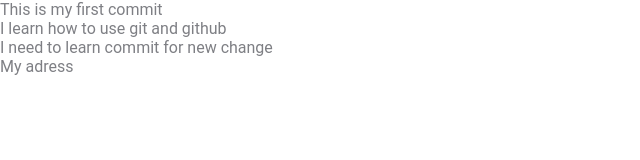
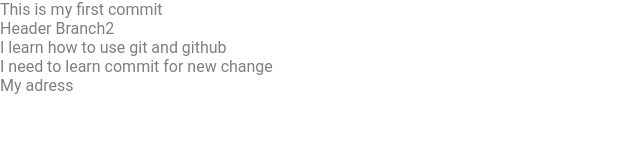
Before and after one commit to PKholodniuk/myFirstSite, a plain HTML site: page index.html in a window 1280 px wide. Shown: the whole page, without its empty margins (0-640 px from the left). Drawn offline with Linux system fonts and the light colour scheme.

Commit message:
add header branch2

```diff
--- a/index.html
+++ b/index.html
@@ -11,6 +11,7 @@
 
 <body>
 <body>This is my first commit</body>
+<header>Header Branch2</header>
 <h1>I learn how to use git and github</h1>
 <p>I need to learn commit for new change</p>
 <footer>My adress</footer>
```
